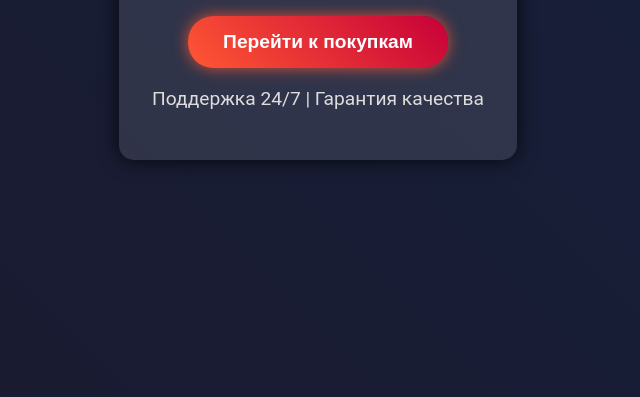
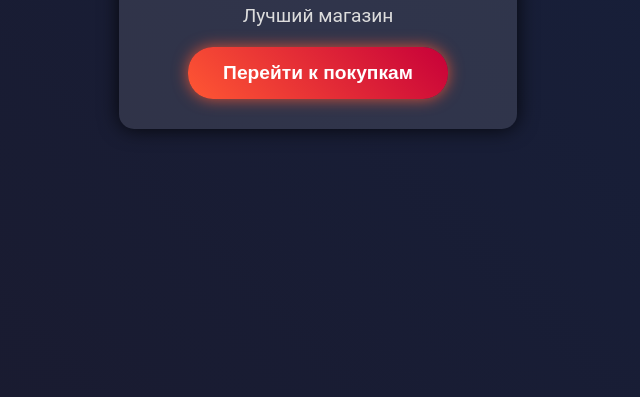
Before and after one commit to Fazirechic21212211212121/Scriptshop, a plain HTML site: page index.html in a window 1280 px wide. Shown: the part 403-800 px from the top of the page, without its empty margins (322-962 px from the left). Drawn offline with Linux system fonts and the light colour scheme.

Commit message:
Update index.html

```diff
--- a/index.html
+++ b/index.html
@@ -82,9 +82,9 @@
 <body>
     <div class="container">
         <h1>Script Shop</h1>
-        <p class="subtitle">Лучший магазин скриптов</p>
+        <p class="subtitle">Лучший магазин </p>
         <button onclick="window.location.href='purchaseSite.html'">Перейти к покупкам</button>
-        <p class="subtitle">Поддержка 24/7 | Гарантия качества</p>
+
     </div>
 </body>
 </html>
```
